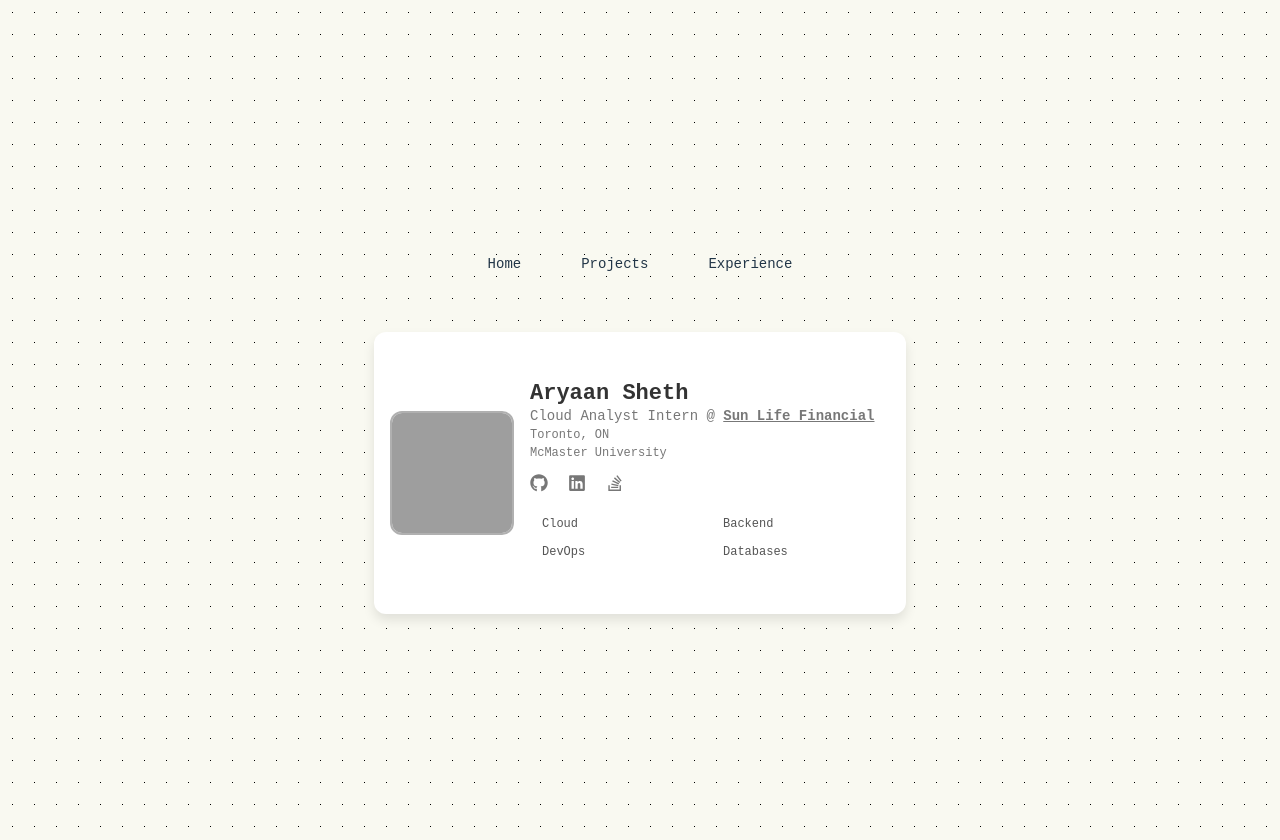
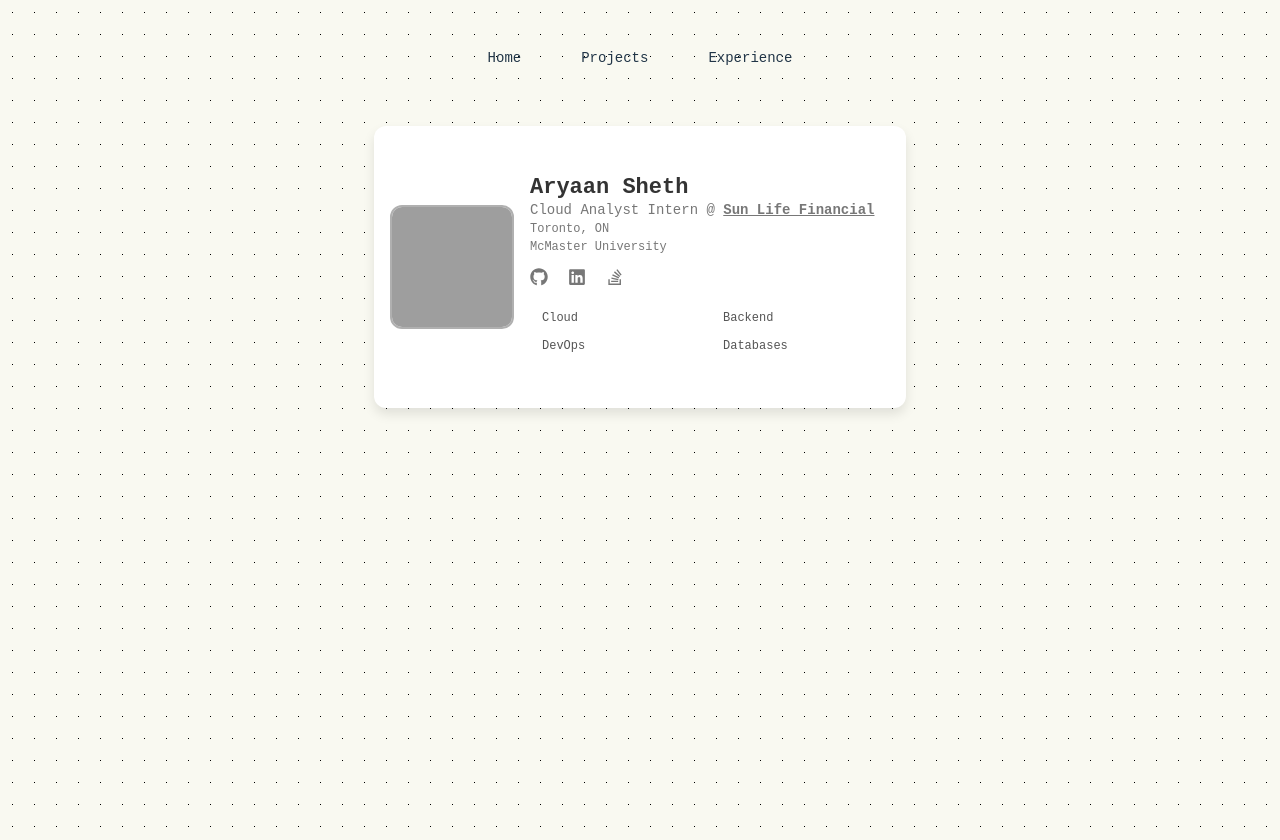
Before and after one commit to AryaanSheth/portfolio, a React (Vite) app: page / in a window 1280 px wide. Built offline with nearby package versions, Linux system fonts and the light colour scheme; grey boxes are pictures that could not be loaded; a web font is replaced by a local one.

Commit message:
fix: reduce navbar forehead on home page

```diff
--- a/src/pages/Home.tsx
+++ b/src/pages/Home.tsx
@@ -7,12 +7,10 @@ const Home: React.FC = () => {
     <div
       style={{
         display: "flex",
-        justifyContent: "center", // Center content horizontally
+        justifyContent: "flex-start",
         alignItems: "center",
         minHeight: "100vh",
         flexDirection: "column",
-        padding: "0 10px", // Add some padding to avoid horizontal scroll
-        boxSizing: "border-box",
       }}
     >
       <Navbar />
```
Also changed, not shown: src/App.css (+3 -4 lines).
